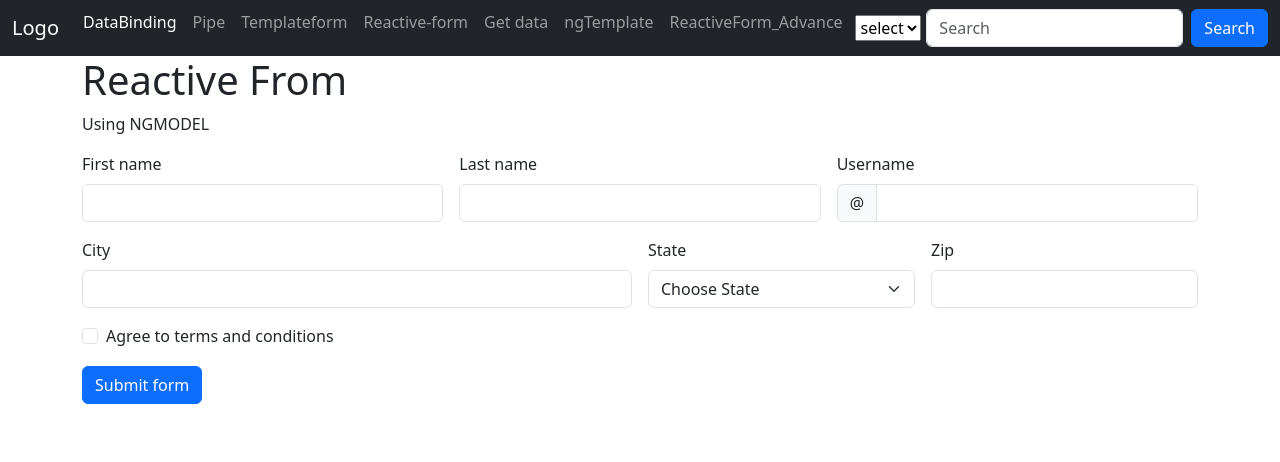
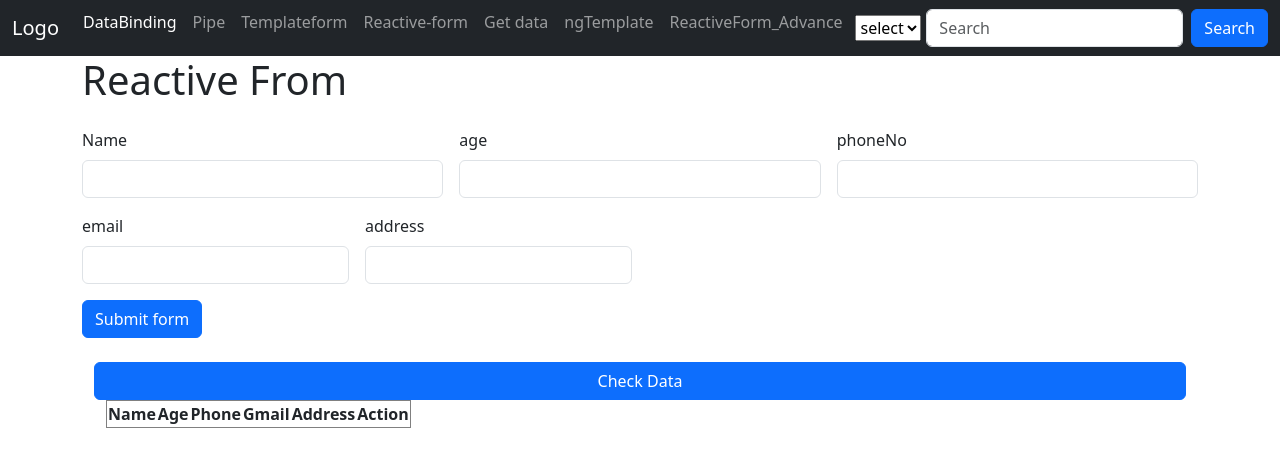
Before and after one commit to ritikshow/angular_tutorial, an Angular app: page /reactivefrom in a window 1280 px wide. Shown: the top 462 px of the page. Built offline with nearby package versions, Linux system fonts and the light colour scheme.

Commit message:
contactApi

```diff
--- a/src/app/Component/Form/Reactive_form_advance/reactive-from-advance/reactive-from-advance.component.ts
+++ b/src/app/Component/Form/Reactive_form_advance/reactive-from-advance/reactive-from-advance.component.ts
@@ -40,7 +40,6 @@ export class ReactiveFromAdvanceComponent {
     this.addNewLoanForm();
     this.applicationForm.valueChanges.subscribe(()=>{
        const formValue = this.applicationForm.value;
-       debugger;
        const {fName,mName,lName} = formValue;
        const fullName =  fName + " "+ mName + " "+ lName;
 
--- a/src/app/Component/Form/reactive-form/reactive-form.component.html
+++ b/src/app/Component/Form/reactive-form/reactive-form.component.html
@@ -1,35 +1,29 @@
-
 <div class="row">
   <h1>Reactive From</h1>
-    <p>Using NGMODEL</p>
+  <p></p>
 </div>
 
-  <form class="row g-3"  [formGroup]="StudentForm">
+<form class="row g-3" [formGroup]="StudentForm">
   <div class="col-md-4">
-      <label class="form-label">First name</label>
-      <input type="text"formControlName="FirstName"  class="form-control">
-      <div class="text-danger" *ngIf="StudentForm.get('FirstName')?.invalid && StudentForm.get('FirstName')?.touched">
-        <small *ngIf="StudentForm.get('FirstName')?.errors?.['required']">First name is required.</small>
-        <small *ngIf="StudentForm.get('FirstName')?.errors?.['minlength']">Minimum 4 characters required.</small>
+    <label class="form-label">Name</label>
+    <input type="text" formControlName="name" class="form-control">
+    <div class="text-danger" *ngIf="StudentForm.get('name')?.invalid && StudentForm.get('name')?.touched">
+      <small *ngIf="StudentForm.get('name')?.errors?.['required']">First name is required.</small>
+      <small *ngIf="StudentForm.get('name')?.errors?.['minlength']">Minimum 4 characters required.</small>
     </div>
   </div>
   <div class="col-md-4">
-      <label class="form-label">Last name</label>
-      <input type="text" formControlName="lastName"  class="form-control">
+    <label class="form-label">age</label>
+    <div class="input-group ">
+      <input type="text" formControlName="age" class="form-control">
+    </div>
   </div>
   <div class="col-md-4">
-      <label class="form-label">Username</label>
-      <div class="input-group ">
-        <span class="input-group-text">&#64;</span>
-        <input type="text" formControlName="username"  class="form-control">
-      </div>
-    </div>
-    <div class="col-md-6">
-      <label class="form-label">City</label>
-      <input type="text" formControlName="city"class="form-control">
+    <label class="form-label">phoneNo</label>
+    <input type="text" formControlName="phoneNo" class="form-control">
 
   </div>
-    <div class="col-md-3">
+  <!-- <div class="col-md-3">
       <label class="form-label">State</label>
       <select class="form-select" formControlName="state"  >
         <option selected disabled value="">Choose State</option>
@@ -38,12 +32,17 @@
         <option>Bihar</option>
       </select>
 
+    </div> -->
+  <div class="col-md-3">
+    <label class="form-label">email</label>
+    <input type="text" formControlName="email" class="form-control">
   </div>
+
   <div class="col-md-3">
-      <label class="form-label">Zip</label>
-      <input type="text" formControlName="Zipcode" class="form-control">
+    <label class="form-label">address</label>
+    <input type="text" formControlName="address" class="form-control">
   </div>
-    <div class="col-12">
+  <!-- <div class="col-12">
       <div class="form-check">
         <input class="form-check-input" formControlName="isAcceptTerm" type="checkbox">
         <label class="form-check-label">
@@ -51,11 +50,39 @@
         </label>
 
       </div>
-    </div>
+    </div> -->
   <div class="col-12">
     <button class="btn btn-primary" type="submit" (click)="OnSave()">Submit form</button>
   </div>
 </form>
-  <div class="col-4">
-   {{formvalue|json}}
+
+<div class="row p-4">
+  <button class="btn btn-primary" (click)="showData()">Check Data</button>
+  <div class="col-6">
+    <table border="1">
+      <thead>
+        <tr>
+          <th>Name</th>
+          <th>Age</th>
+          <th>Phone</th>
+          <th>Gmail</th>
+          <th>Address</th>
+          <th>Action</th>
+        </tr>
+      </thead>
+      <tbody>
+        <tr *ngFor="let item of contactData">
+                <td>{{item.name}}</td>
+                <td>{{item.age}}</td>
+                <td>{{item.phoneNo}}</td>
+                <td>{{item.email}}</td>
+                <td>{{item.address}}</td>
+                <td>
+                  <button>EDIT</button>
+                  <button >Delete</button>
+                </td>
+        </tr>
+      </tbody>
+    </table>
   </div>
+</div>
--- a/src/app/Component/Form/reactive-form/reactive-form.component.ts
+++ b/src/app/Component/Form/reactive-form/reactive-form.component.ts
@@ -1,5 +1,6 @@
 import { Component } from '@angular/core';
 import { FormControl, FormGroup,ReactiveFormsModule, Validators } from '@angular/forms';
+import { APIServiceService } from 'src/app/Services/Api_Service/api-service.service';
 
 @Component({
   selector: 'app-reactive-form',
@@ -8,21 +9,31 @@ import { FormControl, FormGroup,ReactiveFormsModule, Validators } from '@angular
 })
 export class ReactiveFormComponent {
 formvalue:any;
+contactData:any;
 
-
+  constructor(private apiServiceService: APIServiceService){}
   StudentForm:FormGroup = new FormGroup({
-    FirstName: new FormControl('',[Validators.required,Validators.minLength(4)]),
-    lastName: new FormControl(''),
-    username: new FormControl(''),
-    city: new FormControl(''),
-    state: new FormControl(''),
-    Zipcode: new FormControl(''),
-    isAcceptTerm: new FormControl(''),
+    name: new FormControl('',[Validators.required,Validators.minLength(4)]),
+    age: new FormControl(''),
+    phoneNo: new FormControl(''),
+    email: new FormControl(''),
+    address: new FormControl(''),
   })
 
 
   OnSave(){
     this.formvalue= this.StudentForm.value;
+    this.apiServiceService.postContact(this.formvalue).subscribe((res:any)=>{
+      console.log("Sussefuly inserted")
+       this.StudentForm.reset()
+    })
     console.log("FormData",this.formvalue)
   }
+
+    showData(){
+      this.apiServiceService.getcontact().subscribe((res:any)=>{
+        this.contactData=res;
+      })
+    }
+
 }
--- a/src/app/Services/Api_Service/api-service.service.ts
+++ b/src/app/Services/Api_Service/api-service.service.ts
@@ -14,6 +14,14 @@ export class APIServiceService {
     return this.http.get<any>(this.apiUrl);
   }
 
+  postContact(obj: any):Observable<any>{
+    return this.http.post<any>('https://localhost:7153/api/Contacts',  obj);
+  }
+
+  getcontact():Observable<any>{
+    return this.http.get<any>('https://localhost:7153/api/Contacts');
+  }
+
 
 
 }
```
Lines whose indentation alone changed are shown as unchanged.
